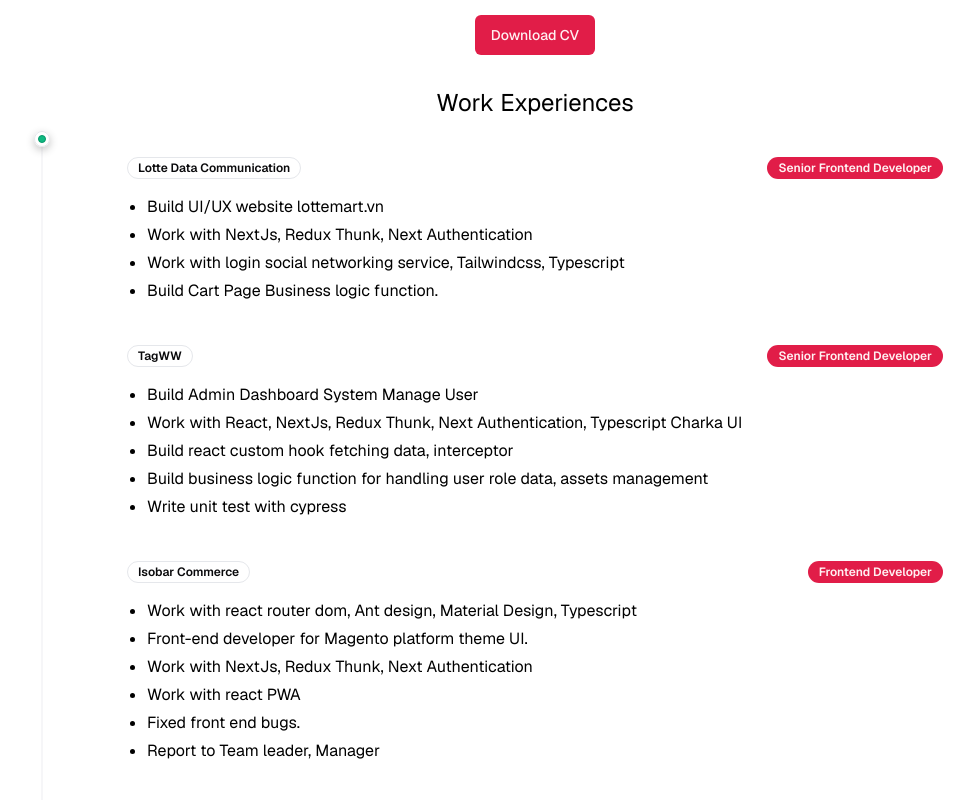
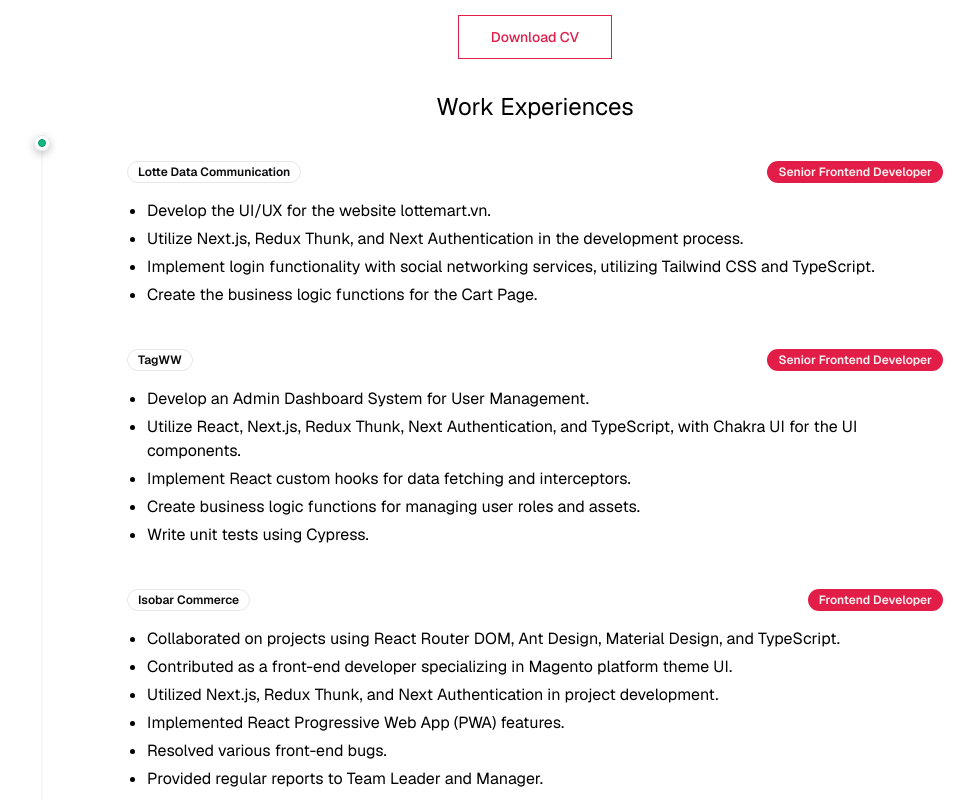
Before and after one commit to vhuy257/vhuy257.github.io, a Next.js app: page / in a window 1280 px wide. Shown: the part 340-1140 px from the top of the page, without its empty margins (105-1079 px from the left). Built offline with nearby package versions, Linux system fonts and the light colour scheme.

Commit message:
Update style

```diff
--- /dev/null
+++ b/src/app/button.scss
@@ -0,0 +1,47 @@
+.button--winona {
+    -webkit-transition: border-color 0.3s, background-color 0.3s;
+    transition: border-color 0.3s, background-color 0.3s;
+    -webkit-transition-timing-function: cubic-bezier(0.2, 1, 0.3, 1);
+    transition-timing-function: cubic-bezier(0.2, 1, 0.3, 1);
+
+    & > span {
+        -webkit-transition: -webkit-transform 0.3s, opacity 0.3s;
+        transition: transform 0.3s, opacity 0.3s;
+        -webkit-transition-timing-function: cubic-bezier(0.2, 1, 0.3, 1);
+        transition-timing-function: cubic-bezier(0.2, 1, 0.3, 1);
+    }
+
+    &::after {
+        content: attr(data-text);
+        position: absolute;
+        width: 100%;
+        height: 100%;
+        top: 0;
+        left: 0;
+        opacity: 0;
+        color: var(--primary);
+        -webkit-transform: translate3d(0, 25%, 0);
+        transform: translate3d(0, 25%, 0);
+        padding: 10px 2em;
+        -webkit-transition: -webkit-transform 0.3s, opacity 0.3s;
+        transition: transform 0.3s, opacity 0.3s;
+        -webkit-transition-timing-function: cubic-bezier(0.2, 1, 0.3, 1);
+        transition-timing-function: cubic-bezier(0.2, 1, 0.3, 1);
+    }
+
+    &:hover {
+        border-color: var(--primary);
+
+        & > span {
+            opacity: 0;
+            -webkit-transform: translate3d(0, -25%, 0);
+            transform: translate3d(0, -25%, 0);
+        }
+
+        &::after {
+            opacity: 1;
+            -webkit-transform: translate3d(0, 0, 0);
+            transform: translate3d(0, 0, 0);
+        }
+    }
+}
--- a/src/app/globals.scss
+++ b/src/app/globals.scss
@@ -2,6 +2,7 @@
 @tailwind components;
 @tailwind utilities;
 @import url('./line-awesome.min.css');
+@import './button.scss';
 
 @layer base {
   :root {
@@ -24,7 +25,7 @@
     --border: 240 5.9% 90%;
     --input: 240 5.9% 90%;
     --ring: 346.8 77.2% 49.8%;
-    --radius: 0.5rem;
+    --radius: 0rem;
   }
 
   .dark {
--- a/src/app/page.tsx
+++ b/src/app/page.tsx
@@ -29,43 +29,43 @@
     companyName: "Lotte Data Communication",
     position: "Senior Frontend Developer",
     description: [
-      "Build UI/UX website lottemart.vn",
-      "Work with NextJs, Redux Thunk, Next Authentication",
-      "Work with login social networking service, Tailwindcss, Typescript",
-      "Build Cart Page Business logic function.",
+      "Develop the UI/UX for the website lottemart.vn.",
+      "Utilize Next.js, Redux Thunk, and Next Authentication in the development process.",
+      "Implement login functionality with social networking services, utilizing Tailwind CSS and TypeScript.",
+      "Create the business logic functions for the Cart Page.",
     ],
   },
   {
     companyName: "TagWW",
     position: "Senior Frontend Developer",
     description: [
-      "Build Admin Dashboard System Manage User",
-      "Work with React, NextJs, Redux Thunk, Next Authentication, Typescript Charka UI",
-      "Build react custom hook fetching data, interceptor",
-      "Build business logic function for handling user role data, assets management",
-      "Write unit test with cypress",
+      "Develop an Admin Dashboard System for User Management.",
+      "Utilize React, Next.js, Redux Thunk, Next Authentication, and TypeScript, with Chakra UI for the UI components.",
+      "Implement React custom hooks for data fetching and interceptors.",
+      "Create business logic functions for managing user roles and assets.",
+      "Write unit tests using Cypress.",
     ],
   },
   {
     companyName: "Isobar Commerce",
     position: "Frontend Developer",
     description: [
-      "Work with react router dom, Ant design, Material Design, Typescript",
-      "Front-end developer for Magento platform theme UI.",
-      "Work with NextJs, Redux Thunk, Next Authentication",
-      "Work with react PWA",
-      "Fixed front end bugs.",
-      "Report to Team leader, Manager",
+      "Collaborated on projects using React Router DOM, Ant Design, Material Design, and TypeScript.",
+      "Contributed as a front-end developer specializing in Magento platform theme UI.",
+      "Utilized Next.js, Redux Thunk, and Next Authentication in project development.",
+      "Implemented React Progressive Web App (PWA) features.",
+      "Resolved various front-end bugs.",
+      "Provided regular reports to Team Leader and Manager.",
     ],
   },
   {
     companyName: "Gianty",
     position: "Frontend Developer",
     description: [
-      "Do Intranet Social Network Website for company, help improve UI/UX and developed main company website gnt.co.jp.",
-      "Created and maintained the front-end standards document and oversaw production of Javascript, HTML, and CSS.",
-      "Fixed front end bugs.",
-      "Write Hybird App Portal Internal Human manager like check in out, Absence request..., fix bug app.",
+      "Designed and developed an Intranet Social Network Website for the company, enhancing UI/UX, and also spearheaded the development of the primary company website gnt.co.jp.",
+      "Established and upheld front-end standards documentation, overseeing the production of JavaScript, HTML, and CSS.",
+      "Identified and resolved front-end bugs to ensure optimal performance.",
+      "Developed a Hybrid App for internal Human Resource management tasks such as check-in/out and absence requests, as well as addressed bugs within the application.",
     ],
   },
 ];
@@ -84,9 +84,10 @@
         <h4
           className={`mt-5 font-calibri text-3xl aos-init ${sacramento.className} text-gray-500`}
         >
-          <span className="text-4xl text-violet-500">Hi!</span> I&apos;m a Passionate
-          <span className="text-violet-700">Frontend developer </span>. This is my official
-          personal website.
+          <span className="text-4xl text-violet-500">Hi!</span> I&apos;m a
+          Passionate
+          <span className="text-violet-700">Frontend developer </span>. This is
+          my official personal website.
         </h4>
       </section>
 
@@ -124,15 +125,15 @@
         </ul>
       </section>
 
-      <Skill/>
+      <Skill />
 
       <div className="download-cv">
-        <Button>Download CV</Button>
+        <Button variant={'outline'} size={'lg'} className="button--winona relative" data-text="Download CV">
+          <span>Download CV</span>
+        </Button>
       </div>
       <section className="container max-w-5xl">
-        <h2 className="text-center text-2xl">
-          Work Experiences
-        </h2>
+        <h2 className="text-center text-2xl">Work Experiences</h2>
 
         <TracingBeam className="px-6">
           <div className="mx-auto antialiased pt-4 relative">
@@ -160,7 +161,9 @@
                   <div className="job-description">
                     <ul className="list-disc pl-5 mt-4 space-y-1">
                       {k?.description?.map((k: any, keyItem: number) => (
-                        <li key={keyItem}>{k}</li>
+                        <li key={keyItem}>
+                          <div className="content" dangerouslySetInnerHTML={{__html: k}}></div>
+                        </li>
                       ))}
                     </ul>
                   </div>
@@ -172,17 +175,12 @@
       </section>
 
       <section className="templates container max-w-7xl py-8">
-        <h1
-          className="text-center text-2xl leading-4 tracking-wide"
-        >
+        <h1 className="text-center text-2xl leading-4 tracking-wide">
           Premium HTML Theme
         </h1>
         <div className="grid grid-cols-1 md:grid-cols-2 lg:grid-cols-3 mt-10 gap-8">
           {dataTheme?.map((k: any, index: number) => (
-            <div
-              className="item shadow-lg rounded-md"
-              key={index}
-            >
+            <div className="item shadow-lg rounded-md" key={index}>
               <Link
                 href={k.demoLink ?? "#"}
                 className="inline-block transition-all hover:-translate-y-2 ease-in-out duration-300"
--- a/src/components/ui/button.tsx
+++ b/src/components/ui/button.tsx
@@ -13,7 +13,7 @@
         destructive:
           "bg-destructive text-destructive-foreground hover:bg-destructive/90",
         outline:
-          "border border-input bg-background hover:bg-accent hover:text-accent-foreground",
+          "border border-primary text-primary bg-background hover:bg-rose-100 hover:text-primary",
         secondary:
           "bg-secondary text-secondary-foreground hover:bg-secondary/80",
         ghost: "hover:bg-accent hover:text-accent-foreground",
```
